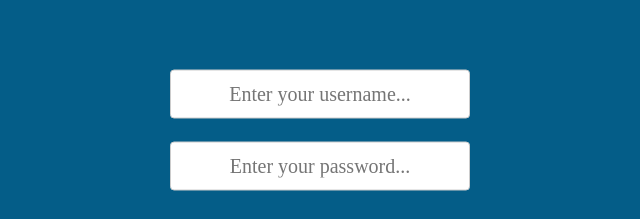
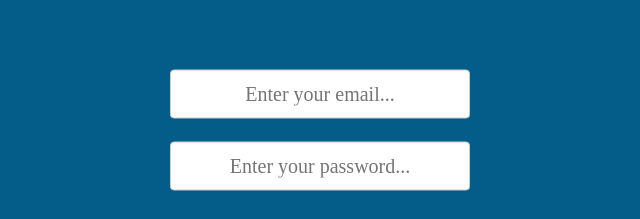
Before and after one commit to KrishnaIyer99/iRateIt, a website: page login.html in a window 1280 px wide. Shown: the part 225-444 px from the top of the page, 320-960 px from the left. Drawn offline with Linux system fonts and the light colour scheme.

Commit message:
Changed username field to email

```diff
--- a/login.html
+++ b/login.html
@@ -97,7 +97,7 @@
   <body>
         <form method="post" action="/loginattempt">
           <div>
-              <input type="text" name="username" placeholder="Enter your username..." required>
+              <input type="text" name="email" placeholder="Enter your email..." required>
               <br><br>
               <input type="text" name="password" placeholder="Enter your password..." required>
               <br><br>
```
Also changed, not shown: signup.html (+2 -2 lines).
